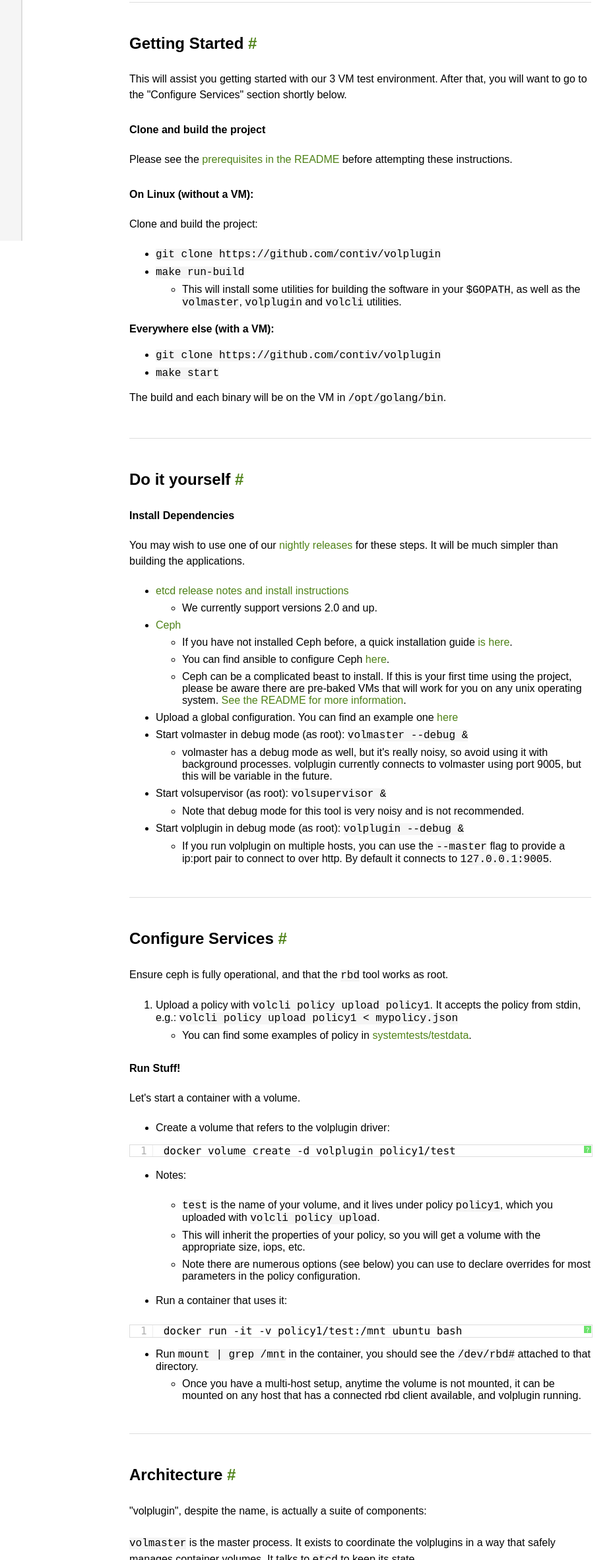
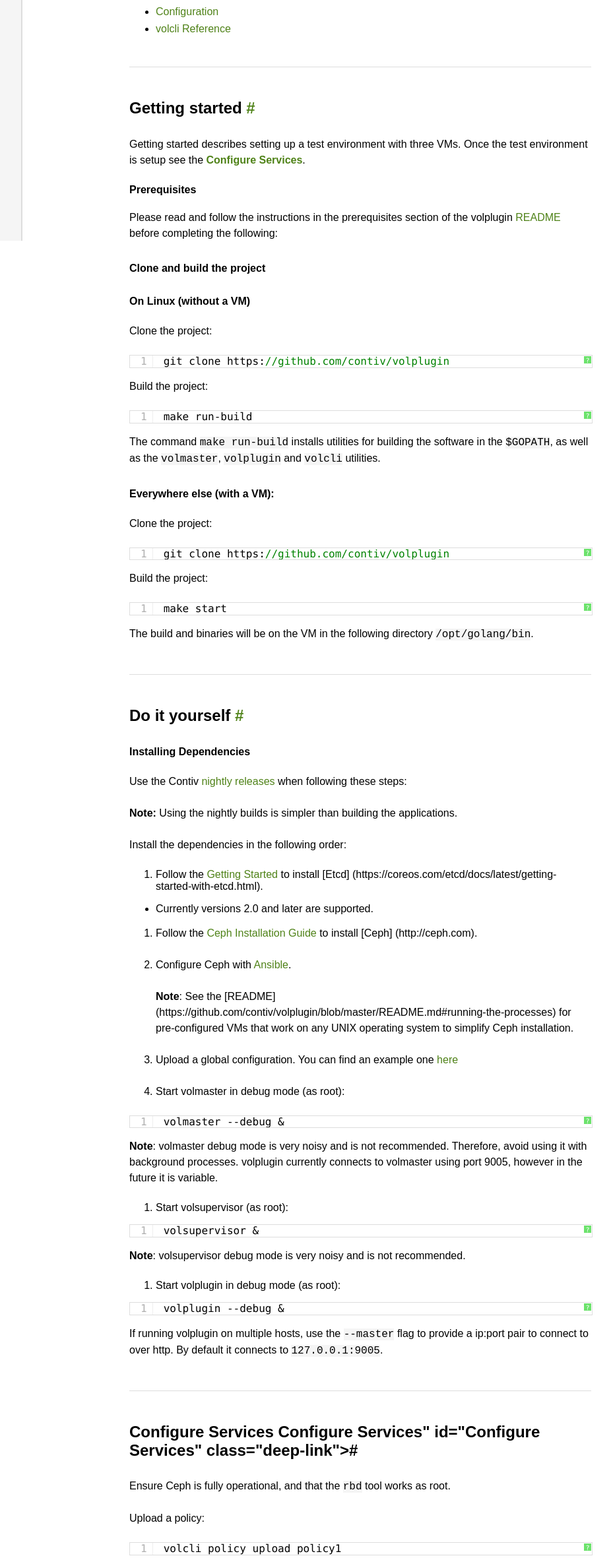
Before and after one commit to contiv-experimental/docs, a plain HTML site: page dist/2_volplugin.html in a window 1280 px wide. Shown: the part 435-2800 px from the top of the page at 66% size, without its empty margins (218-1147 px from the left). Drawn offline with nearby package versions, Linux system fonts and the light colour scheme.

Commit message:
Robert's changes merged with mine
Signed-off-by: Erik Hollensbe <github@hollensbe.org>

```diff
--- a/dist/2_volplugin.html
+++ b/dist/2_volplugin.html
@@ -17,14 +17,16 @@
 </ul>
 <h1 id="volplugin">volplugin</h1>
 
+<p>Contiv Volume plugin <a href="https://github.com/contiv/volplugin" title="Title">volplugin</a> is a Ceph volume driver, and policy system that works well within a Docker ecosystem. It can automatically move your storage with your containers, rather than pinning containers to specific hosts to take advantage of their storage.</p>
+
 <h2 id="tableofcontentsahreftocnametocclassdeeplinka">Table of Contents <a href="#toc" name="toc" class="deep-link">#</a></h2>
 
 <ul>
-<li><a href="#Getting Started">Getting Started</a></li>
+<li><a href="#Getting started">Getting started</a></li>
 
 <li><a href="#Do it yourself">Do it yourself</a></li>
 
-<li><a href="#Configure Services">Configure Services</a></li>
+<li><a href="#<a name="Configure Services"></a>Configure Services"><a name="Configure Services"></a>Configure Services</a></li>
 
 <li><a href="#Architecture">Architecture</a></li>
 
@@ -33,154 +35,146 @@
 <li><a href="#volcli Reference">volcli Reference</a></li>
 </ul>
 
-<h2 id="gettingstartedahrefgettingstartedidgettingstartedclassdeeplinka">Getting Started <a href="#Getting Started" id="Getting Started" class="deep-link">#</a></h2>
+<h2 id="gettingstartedahrefgettingstartedidgettingstartedclassdeeplinka">Getting started <a href="#Getting started" id="Getting started" class="deep-link">#</a></h2>
 
-<p>This will assist you getting started with our 3 VM test environment. After
-that, you will want to go to the "Configure Services" section shortly below.</p>
+<p>Getting started describes setting up a test environment with three VMs. Once the test environment is setup see the <a href="#Configure Services"><strong>Configure Services</strong></a>.</p>
+
+<h4 id="prerequisites">Prerequisites</h4>
+
+<p>Please read and follow the instructions in the prerequisites section of the volplugin <a href="https://github.com/contiv/volplugin/blob/master/README.md#prerequisites">README</a> before completing the following:</p>
 
 <h3 id="cloneandbuildtheproject">Clone and build the project</h3>
 
-<p>Please see the <a href="https://github.com/contiv/volplugin/blob/master/README.md#prerequisites">prerequisites in the README</a>
-before attempting these instructions.</p>
+<h3 id="onlinuxwithoutavm">On Linux (without a VM)</h3>
 
-<h3 id="onlinuxwithoutavm">On Linux (without a VM):</h3>
+<p>Clone the project:</p>
 
-<p>Clone and build the project: </p>
+<pre><code>git clone https://github.com/contiv/volplugin
+</code></pre>
 
-<ul>
-<li><code>git clone https://github.com/contiv/volplugin</code></li>
+<p>Build the project:</p>
 
-<li><code>make run-build</code>
+<pre><code>make run-build
+</code></pre>
 
+<p>The command <code>make run-build</code> installs utilities for building the software in the <code>$GOPATH</code>, as well as the <code>volmaster</code>, <code>volplugin</code> and <code>volcli</code> utilities.</p>
 
-<ul>
-<li>This will install some utilities for building the software in your
-<code>$GOPATH</code>, as well as the <code>volmaster</code>, <code>volplugin</code> and <code>volcli</code>
-utilities.</li></ul>
-</li>
-</ul>
+<h3 id="everywhereelsewithavm">Everywhere else (with a VM):</h3>
 
-<h4 id="everywhereelsewithavm">Everywhere else (with a VM):</h4>
+<p>Clone the project:</p>
 
-<ul>
-<li><code>git clone https://github.com/contiv/volplugin</code></li>
+<pre><code>git clone https://github.com/contiv/volplugin
+</code></pre>
 
-<li><code>make start</code></li>
-</ul>
+<p>Build the project:</p>
 
-<p>The build and each binary will be on the VM in <code>/opt/golang/bin</code>.</p>
+<pre><code>make start
+</code></pre>
+
+<p>The build and binaries will be on the VM in the following directory <code>/opt/golang/bin</code>.</p>
 
 <h2 id="doityourselfahrefdoityourselfiddoityourselfclassdeeplinka">Do it yourself <a href="#Do it yourself" id="Do it yourself" class="deep-link">#</a></h2>
 
-<h3 id="installdependencies">Install Dependencies</h3>
+<h3 id="installingdependencies">Installing Dependencies</h3>
 
-<p>You may wish to use one of our <a href="https://github.com/contiv/volplugin/releases">nightly releases</a> for these steps. It
-will be much simpler than building the applications.</p>
+<p>Use the Contiv <a href="https://github.com/contiv/volplugin/releases">nightly releases</a> when following these steps:</p>
+
+<p><strong>Note:</strong> Using the nightly builds is simpler than building the applications.</p>
+
+<p>Install the dependencies in the following order:</p>
+
+<ol>
+<li>Follow the <a href="https://github.com/coreos/etcd/releases/tag/v2.2.0">Getting Started</a> to install [Etcd] (https://coreos.com/etcd/docs/latest/getting-started-with-etcd.html).</li>
+</ol>
 
 <ul>
-<li><a href="https://github.com/coreos/etcd/releases/tag/v2.2.0">etcd release notes and install instructions</a>
-
-
-<ul>
-<li>We currently support versions 2.0 and up.</li></ul>
-</li>
-
-<li><a href="http://docs.ceph.com/docs/master/start/">Ceph</a>
-
-
-<ul>
-<li>If you have not installed Ceph before, a quick installation guide <a href="http://docs.ceph.com/docs/master/start/">is here</a>.</li>
-
-<li>You can find ansible to configure Ceph <a href="https://github.com/ceph/ceph-ansible">here</a>.</li>
-
-<li>Ceph can be a complicated beast to install. If this is your first time
-using the project, please be aware there are pre-baked VMs that will work
-for you on any unix operating system. <a href="https://github.com/contiv/volplugin/blob/master/README.md#running-the-processes">See the README for more information</a>.</li></ul>
-</li>
-
-<li>Upload a global configuration. You can find an example one <a href="https://github.com/contiv/volplugin/blob/master/systemtests/testdata/global1.json">here</a></li>
-
-<li>Start volmaster in debug mode (as root): <code>volmaster --debug &amp;</code>
-
-
-<ul>
-<li>volmaster has a debug mode as well, but it's really noisy, so avoid using
-it with background processes. volplugin currently connects to volmaster
-using port 9005, but this will be variable in the future.</li></ul>
-</li>
-
-<li>Start volsupervisor (as root): <code>volsupervisor &amp;</code>
-
-
-<ul>
-<li>Note that debug mode for this tool is very noisy and is not recommended.</li></ul>
-</li>
-
-<li>Start volplugin in debug mode (as root): <code>volplugin --debug &amp;</code>
-
-
-<ul>
-<li>If you run volplugin on multiple hosts, you can use the <code>--master</code> flag to
-provide a ip:port pair to connect to over http. By default it connects to
-<code>127.0.0.1:9005</code>.</li></ul>
-</li>
+<li>Currently versions 2.0 and later are supported.</li>
 </ul>
 
-<h2 id="configureservicesahrefconfigureservicesidconfigureservicesclassdeeplinka">Configure Services <a href="#Configure Services" id="Configure Services" class="deep-link">#</a></h2>
+<ol>
+<li><p>Follow the <a href="http://docs.ceph.com/docs/master/install/">Ceph Installation Guide</a> to install [Ceph] (http://ceph.com).</p></li>
 
-<p>Ensure ceph is fully operational, and that the <code>rbd</code> tool works as root.</p>
+<li><p>Configure Ceph with <a href="https://github.com/ceph/ceph-ansible">Ansible</a>.</p>
+
+<p><strong>Note</strong>: See the [README] (https://github.com/contiv/volplugin/blob/master/README.md#running-the-processes) for pre-configured VMs that work on any UNIX operating system to simplify Ceph installation.</p></li>
+
+<li><p>Upload a global configuration. You can find an example one <a href="https://github.com/contiv/volplugin/blob/master/systemtests/testdata/global1.json">here</a></p></li>
+
+<li><p>Start volmaster in debug mode (as root):</p></li>
+</ol>
+
+<pre><code>volmaster --debug &amp;
+</code></pre>
+
+<p><strong>Note</strong>: volmaster debug mode is very noisy and is not recommended. Therefore, avoid using it with background processes. volplugin currently connects to volmaster
+using port 9005, however in the future it is variable.</p>
 
 <ol>
-<li>Upload a policy with <code>volcli policy upload policy1</code>. It accepts the
-policy from stdin, e.g.: <code>volcli policy upload policy1 &lt; mypolicy.json</code>
-
-
-<ul>
-<li>You can find some examples of policy in
-<a href="https://github.com/contiv/volplugin/tree/master/systemtests/testdata">systemtests/testdata</a>.</li></ul>
-</li>
+<li>Start volsupervisor (as root):</li>
 </ol>
 
-<h3 id="runstuff">Run Stuff!</h3>
+<pre><code>volsupervisor &amp;
+</code></pre>
 
-<p>Let's start a container with a volume.</p>
+<p><strong>Note</strong>: volsupervisor debug mode is very noisy and is not recommended.</p>
 
-<ul>
-<li>Create a volume that refers to the volplugin driver: </li>
-</ul>
+<ol>
+<li>Start volplugin in debug mode (as root):</li>
+</ol>
+
+<pre><code>volplugin --debug &amp;
+</code></pre>
+
+<p>If running volplugin on multiple hosts, use the <code>--master</code> flag to
+provide a ip:port pair to connect to over http. By default it connects to
+<code>127.0.0.1:9005</code>.</p>
+
+<h2 id="anameconfigureservicesaconfigureservicesahrefanameconfigureservicesaconfigureservicesidanameconfigureservicesaconfigureservicesclassdeeplinka"><a name="Configure Services"></a>Configure Services <a href="#<a name="Configure Services"></a>Configure Services" id="<a name="Configure Services"></a>Configure Services" class="deep-link">#</a></h2>
+
+<p>Ensure Ceph is fully operational, and that the <code>rbd</code> tool works as root.</p>
+
+<p>Upload a policy:</p>
+
+<pre><code>volcli policy upload policy1
+</code></pre>
+
+<p><strong>Note</strong>: It accepts the policy from stdin, e.g.: <code>volcli policy upload policy1 &lt; mypolicy.json</code>
+Examples of a policy are in <a href="https://github.com/contiv/volplugin/tree/master/systemtests/testdata">systemtests/testdata</a>.</p>
+
+<h3 id="creatingacontainerwithavolume">Creating a container with a volume</h3>
+
+<p>Create a volume that refers to the volplugin driver:</p>
 
 <pre><code>docker volume create -d volplugin policy1/test
 </code></pre>
 
-<ul>
-<li><p>Notes:</p>
+<p><strong>Notes</strong>:</p>
 
 <ul>
-<li><code>test</code> is the name of your volume, and it lives under policy <code>policy1</code>,
-which you uploaded with <code>volcli policy upload</code>.</li>
+<li><code>test</code> is the name of the volume, and is located under policy <code>policy1</code>,
+which is uploaded with <code>volcli policy upload.</code></li>
 
-<li>This will inherit the properties of your policy, so you will get a
-volume with the appropriate size, iops, etc.</li>
+<li>The volume will inherit the properties of the policy. Therefore, the
+volume will be of appropriate size, iops, etc.</li>
 
-<li>Note there are numerous options (see below) you can use to declare overrides
-for most parameters in the policy configuration.</li></ul></li>
+<li>There are numerous options (see below) to declare overrides of most parameters in the policy configuration.</li>
 
-<li><p>Run a container that uses it: </p></li>
+<li>Run a container that uses the policy:</li>
 </ul>
 
 <pre><code>docker run -it -v policy1/test:/mnt ubuntu bash
 </code></pre>
 
 <ul>
-<li>Run <code>mount | grep /mnt</code> in the container, you should see the <code>/dev/rbd#</code>
-attached to that directory.
+<li>Run <code>mount | grep /mnt</code> in the container.</li>
+</ul>
 
+<p><strong>Note</strong>: <code>/dev/rbd#</code>should be attached to that directory.</p>
 
 <ul>
-<li>Once you have a multi-host setup, anytime the volume is not mounted, it
+<li>Once a multi-host system is setup, anytime the volume is not mounted, it
 can be mounted on any host that has a connected rbd client available, and
-volplugin running.</li></ul>
-</li>
+volplugin running.</li>
 </ul>
 
 <h2 id="architectureahrefarchitectureidarchitectureclassdeeplinka">Architecture <a href="#Architecture" id="Architecture" class="deep-link">#</a></h2>
@@ -308,10 +302,10 @@ as what pool to use. It is uploaded to etcd by the <code>volcli</code> tool.</p>
       "read-bps": 100000000
     }
   },
-    "filesystems": {
-        "btrfs": "mkfs.btrfs %",
-        "ext4": "mkfs.ext4 -m0 %"
-    }
+  "filesystems": {
+    "btrfs": "mkfs.btrfs %",
+    "ext4": "mkfs.ext4 -m0 %"
+  }
 }
 </pre>
 
@@ -433,7 +427,7 @@ control plane.</p>
 
 <li><code>volcli policy</code> manipulates policy configuration.</li>
 
-<li><code>volcli volume</code> manipulates volumes. </li>
+<li><code>volcli volume</code> manipulates volumes.</li>
 
 <li><code>volcli mount</code> manipulates mounts.</li>
 
--- a/dist/sidebar_.html
+++ b/dist/sidebar_.html
@@ -31,17 +31,17 @@ as well as docker-compose to manage your application alongside Ceph volumes.</sp
                 <a href="2_volplugin.html">2. volplugin</a>
             </h3>
             <div class="toc-list">
-                <a class="toc-item" href="2_volplugin.html#Getting Started">
-                    <h4>Getting Started</h4>
-                    <span class="desc">This will assist you getting started with our 3 VM test environment. After that, you will want to go to the "Configure Services" section shortly below.</span>
+                <a class="toc-item" href="2_volplugin.html#Getting started">
+                    <h4>Getting started</h4>
+                    <span class="desc">Getting started describes setting up a test environment with three VMs. Once the test environment is setup see the <strong>Configure Services</strong>.</span>
                 </a>
                 <a class="toc-item" href="2_volplugin.html#Do it yourself">
                     <h4>Do it yourself</h4>
                     <span class="desc"></span>
                 </a>
-                <a class="toc-item" href="2_volplugin.html#Configure Services">
-                    <h4>Configure Services</h4>
-                    <span class="desc">Ensure ceph is fully operational, and that the <code>rbd</code> tool works as root.</span>
+                <a class="toc-item" href="2_volplugin.html#&lt;a name&#x3D;&quot;Configure Services&quot;&gt;&lt;/a&gt;Configure Services">
+                    <h4>&lt;a name&#x3D;&quot;Configure Services&quot;&gt;&lt;/a&gt;Configure Services</h4>
+                    <span class="desc">Ensure Ceph is fully operational, and that the <code>rbd</code> tool works as root.</span>
                 </a>
                 <a class="toc-item" href="2_volplugin.html#Architecture">
                     <h4>Architecture</h4>
```
Also changed, not shown: 1 other file.
